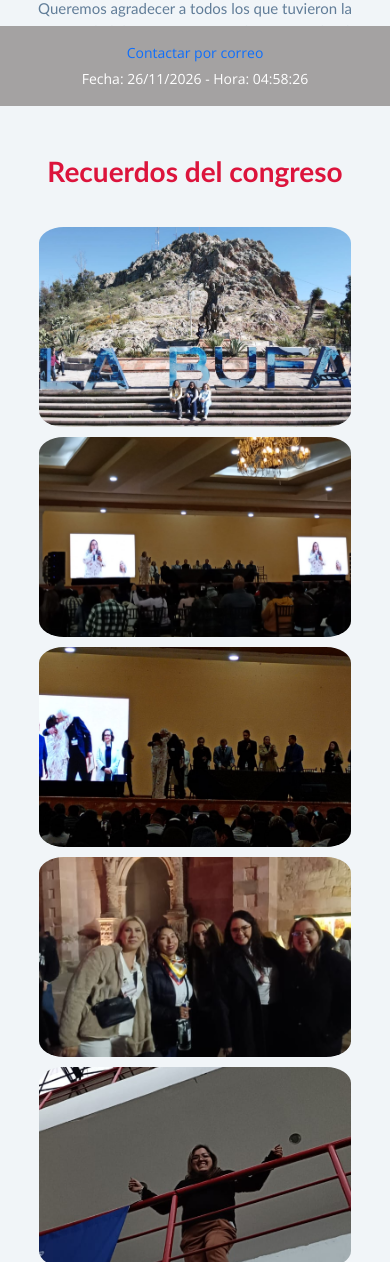
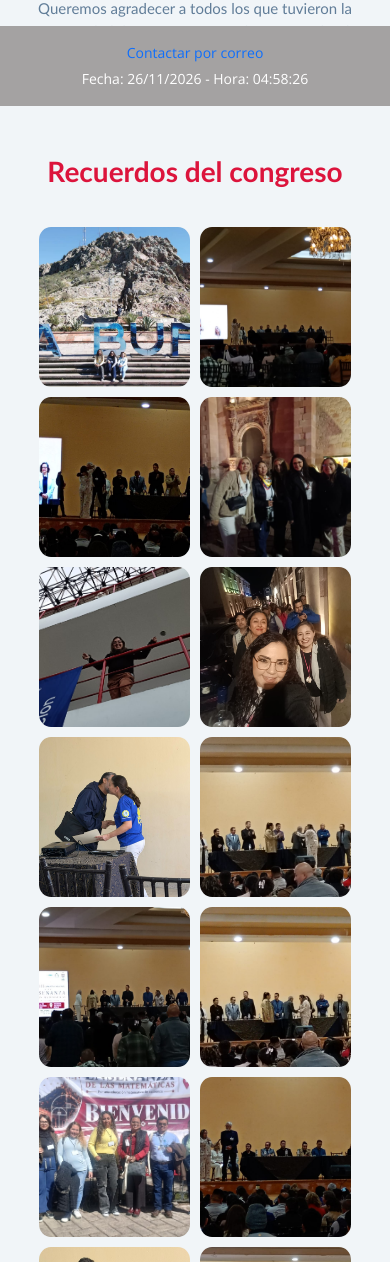
Before and after one commit to anpmjalisco/bienvenido, a plain HTML site: page congreso.html in a window 390 px wide. Shown: the part 738-2000 px from the top of the page. Drawn offline with nearby package versions, Linux system fonts and the light colour scheme; a web font is replaced by a local one.

Commit message:
Update styles.css

```diff
--- a/styles.css
+++ b/styles.css
@@ -1103,13 +1103,13 @@ iframe[src*=".pdf"] {
   }
 }
 
-/* Responsive: 1 columna en móvil */
+/* Responsive: 2 columnas en móvil */
 @media (max-width: 500px) {
   .gallery {
-    grid-template-columns: 1fr;
+    grid-template-columns: repeat(2, 1fr);
   }
   .gallery img {
-    height: 200px;
+    height: 160px; /* Opcional: baja un poco el alto de 200px para que no se vean muy alargadas */
   }
 }
 
```
